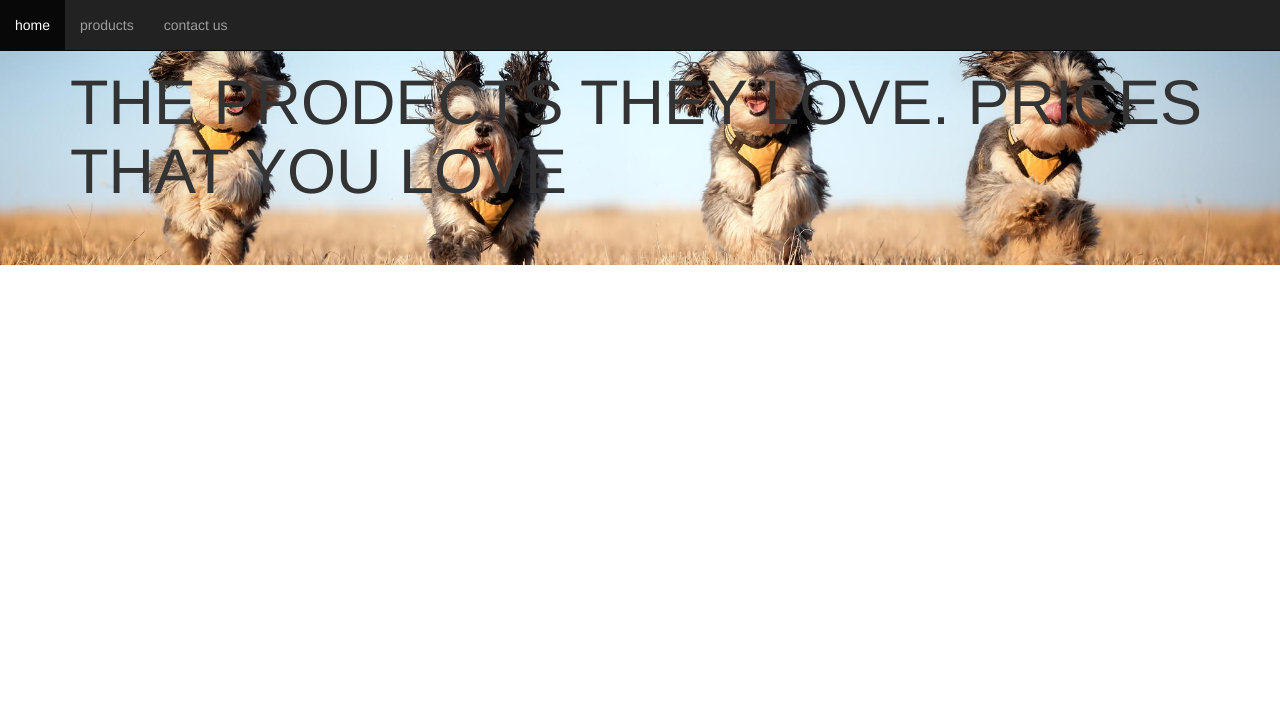
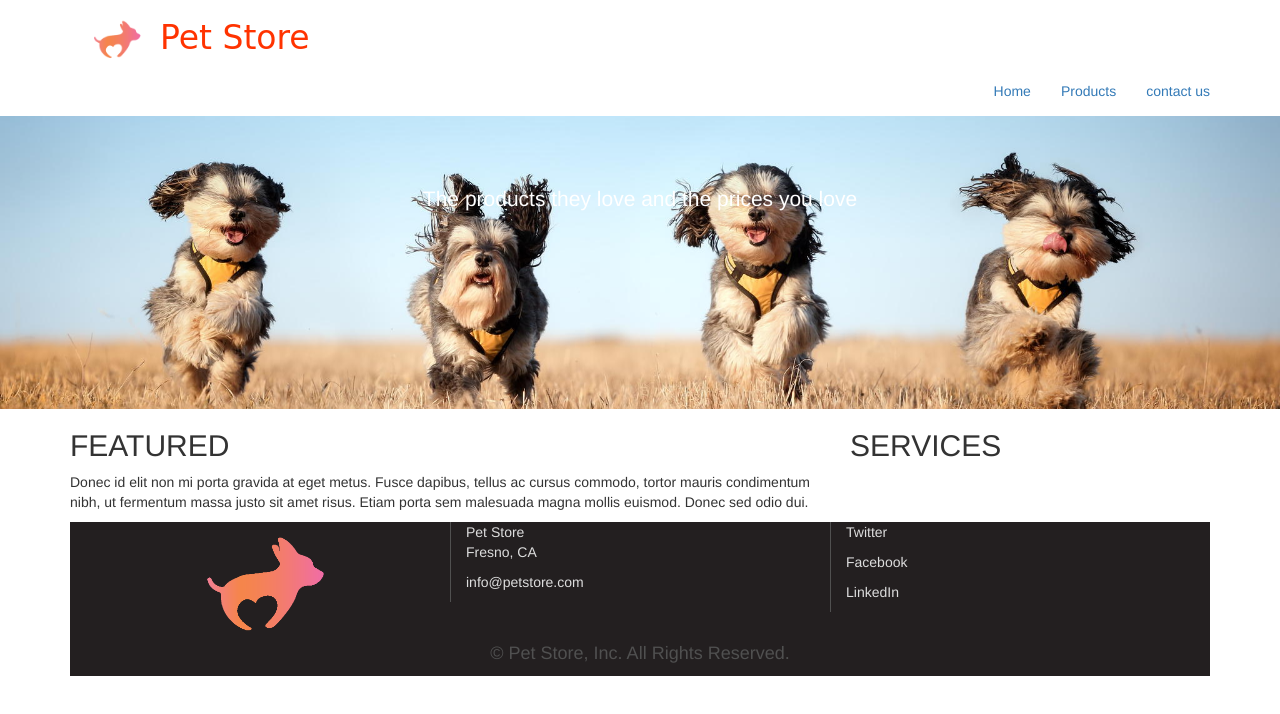
Before and after one commit to victorrodriguez4/pet-store, a plain HTML site: page index.html in a window 1280 px wide. Drawn offline with nearby package versions, Linux system fonts and the light colour scheme.

Commit message:
update for review

```diff
--- a/css/styles.css
+++ b/css/styles.css
@@ -1,11 +1,41 @@
-.nav {
-  background-image: image("../img/petstore_logo.png");
+.header img {
+  max-width: 60px;
   background-position: left;
-  background-size: contain;
 }
-
+.header h1 {
+  font-family: cursive;
+  color: #ff3300;
+  background-color: white;
+  padding: 0;
+  font-size: 33px;
+}
 .jumbotron {
   background-image: url("../img/hero.jpg");
   background-size: cover;
   background-position: center;
+  padding-top: 68px;
+  padding-bottom: 180px;
+  margin: 0;
+  text-align: center;
+  color: white;
 }
+footer {
+  background-color: #231F20;
+  padding: 0;
+}
+footer .row {
+  margin: 0;
+}
+footer img {
+  max-width: 150px;
+}
+footer a {
+  color: #DDD;
+}
+footer .border {
+  border-left: 1px solid #505050;
+}
+footer .copyright {
+  color: #505050;
+  font-size: 18px;
+}
--- a/index.html
+++ b/index.html
@@ -10,22 +10,63 @@
 
 </head>
 <body>
-	<nav class="navbar navbar-inverse navbar-fixed-top navbar-right">
-		<div class="container">
-			<div class="navbar-header">
+	<div class="container header">
+			<a href="#" class="navbar-brand">
+				<img src="img/petstore_logo.png" alt="Pet Store Logo" class="img-responsive">
+			</a>
+			<h1>Pet Store</h1>
+			<ul class="nav navbar-nav navbar-right">
+      <li class="active"><a href="#">Home</a></li>
+      <li><a href="#">Products</a></li>
+      <li><a href="#">contact us</a></li>
+    </ul>
+		</div>
+
+	<div class="jumbotron">
+	      <div class="container">
+	        <p>
+						The products they love and the prices you love
+					</p>
+	      </div>
+	    </div>
+
+			<div class="container">
+			      <div class="row">
+			        <div class="col-md-8">
+			          <h2>FEATURED</h2>
+			          <p>Donec id elit non mi porta gravida at eget metus. Fusce dapibus, tellus ac cursus commodo, tortor mauris condimentum nibh, ut fermentum massa justo sit amet risus. Etiam porta sem malesuada magna mollis euismod. Donec sed odio dui. </p>
+			        </div>
+			        <div class="col-md-4">
+			          <h2>SERVICES</h2>
+			       </div>
+			      </div>
+						<footer>
+			<div class="row">
+				<div class="col-sm-4">
+					<img class="center-block" src="img/petstore_logo.png" alt="Pet Store Logo">
+				</div>
+				<div class="col-sm-4 border">
+					<a href="#">
+						<p>Pet Store<br>
+							Fresno, CA</p>
+					</a>
+					<a href="mailto:#"><p>info@petstore.com</p></a>
+				</div>
+				<div class="col-sm-4 border">
+					<a href=""><p><i class="" aria-hidden="true"></i> Twitter</p></a>
+					<a href=""><p><i class="" aria-hidden="true"></i> Facebook</p></a>
+					<a href=""><p><i class="" aria-hidden="true"></i> LinkedIn</p></a>
+				</div>
 			</div>
+			<div class="row">
+				<div class="col-sm-12">
+					<p class="text-center copyright">&copy; Pet Store, Inc. All Rights Reserved.</p>
+				</div>
 			</div>
-			<ul class="nav navbar-nav nav-left">
-		<li class="active"><a href="#">home</a></li>
-		<li><a href="#">products</a></li>
-		<li><a href="#">contact us</a></li>
-	</ul>
-		</nav>
-	<div class="jumbotron">
-      <div class="container">
-        <h1>THE PRODECTS THEY LOVE. PRICES THAT YOU LOVE</h1>
-      </div>
-    </div>
+		</footer>
+
+
+					</div>
 	<!-- scripts -->
   <script src="https://ajax.googleapis.com/ajax/libs/jquery/1.11.3/jquery.min.js"></script>
 	<script src="js/bootstrap.min.js"></script>
```
